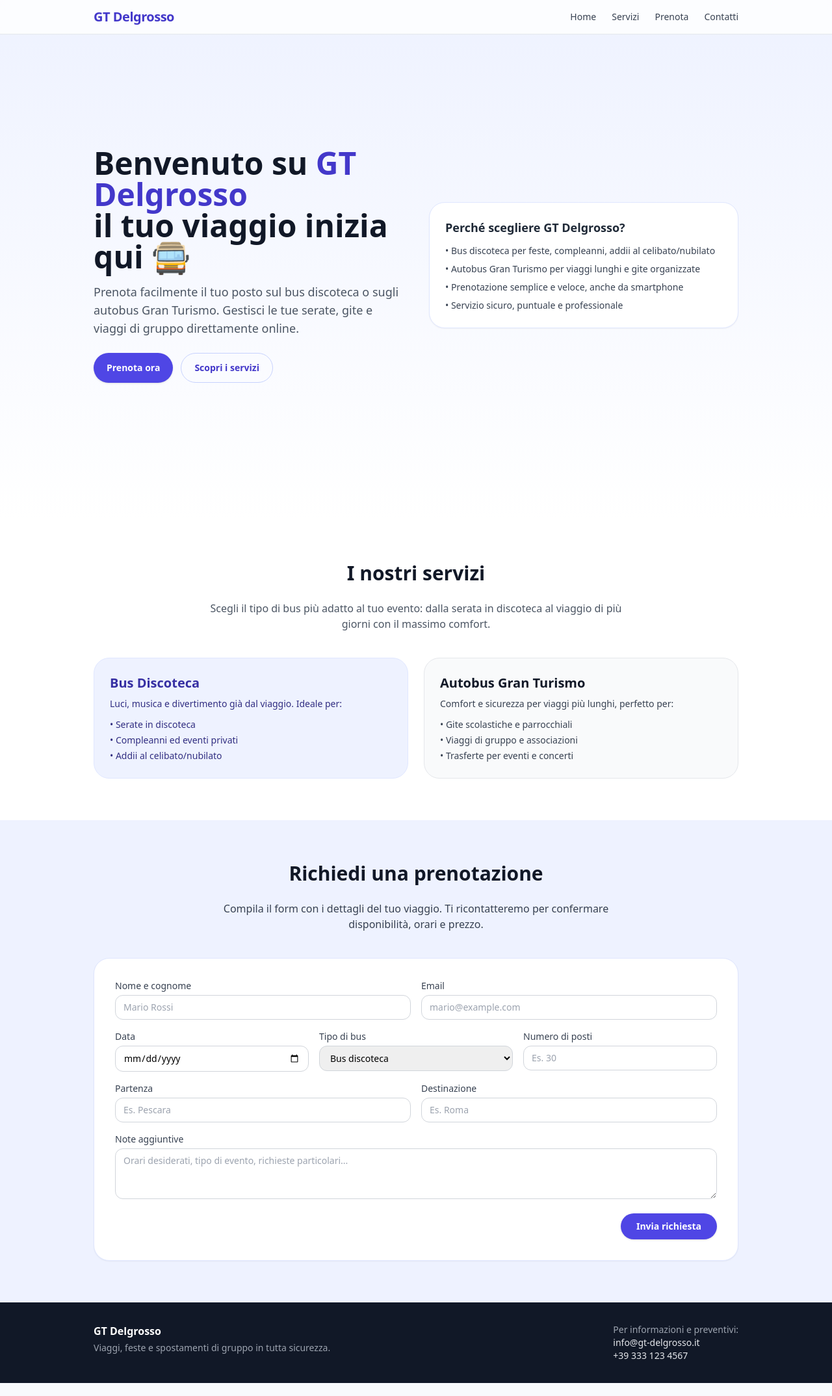
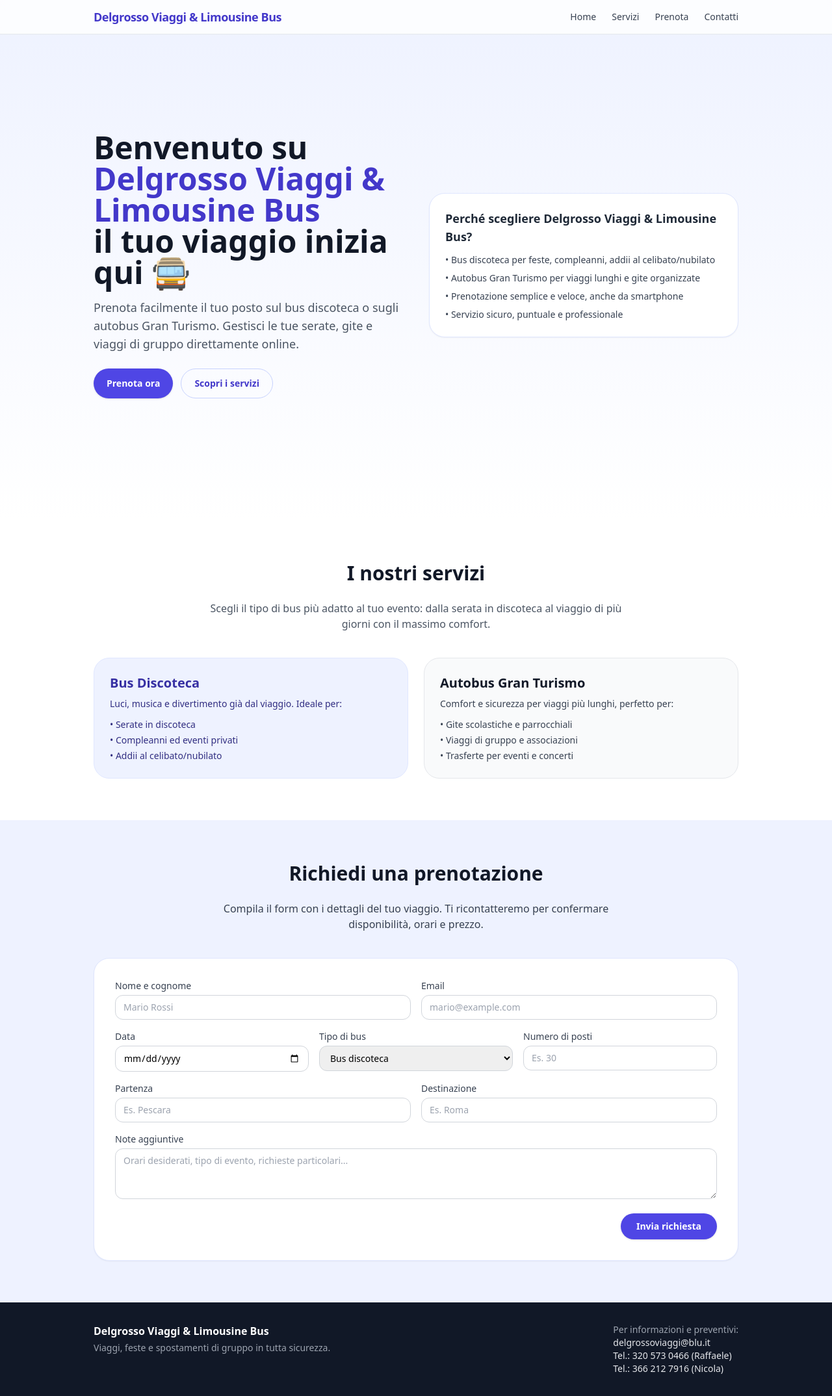
Before and after one commit to delgrossoviaggi/gt-delgrosso-full, a React (Vite) app: page / in a window 1280 px wide. Shown: the whole page at 65% size. Built offline with nearby package versions, Linux system fonts and the light colour scheme.

Commit message:
Update App.jsx

```diff
--- a/src/App.jsx
+++ b/src/App.jsx
@@ -12,10 +12,10 @@ function Navbar() {
     <nav className="fixed top-0 left-0 right-0 bg-white/80 backdrop-blur border-b border-gray-200 z-20">
       <div className="max-w-5xl mx-auto px-4 py-3 flex items-center justify-between">
         <div
-          className="text-xl font-extrabold tracking-tight text-indigo-700 cursor-pointer"
+          className="text-lg font-extrabold tracking-tight text-indigo-700 cursor-pointer"
           onClick={() => handleScroll("top")}
         >
-          GT Delgrosso
+          Delgrosso Viaggi & Limousine Bus
         </div>
 
         <div className="hidden sm:flex gap-6 text-sm font-medium text-gray-700">
@@ -51,7 +51,8 @@ function Hero() {
       <div className="max-w-5xl mx-auto px-4 pt-20 pb-16 flex flex-col md:flex-row items-center gap-10">
         <div className="flex-1">
           <h1 className="text-4xl md:text-5xl font-extrabold text-gray-900 mb-4 leading-tight">
-            Benvenuto su <span className="text-indigo-700">GT Delgrosso</span>
+            Benvenuto su{" "}
+            <span className="text-indigo-700">Delgrosso Viaggi & Limousine Bus</span>
             <br />
             il tuo viaggio inizia qui 🚍
           </h1>
@@ -79,7 +80,7 @@ function Hero() {
         <div className="flex-1 w-full">
           <div className="rounded-3xl border border-indigo-100 bg-white shadow-sm p-6">
             <h2 className="text-lg font-semibold text-gray-800 mb-3">
-              Perché scegliere GT Delgrosso?
+              Perché scegliere Delgrosso Viaggi & Limousine Bus?
             </h2>
             <ul className="space-y-2 text-sm text-gray-700">
               <li>• Bus discoteca per feste, compleanni, addii al celibato/nubilato</li>
@@ -155,7 +156,6 @@ function BookingForm() {
 
   const handleSubmit = (e) => {
     e.preventDefault();
-    // Per ora simuliamo l'invio
     console.log("Richiesta prenotazione:", form);
     alert("Richiesta di prenotazione inviata! (per ora solo di prova 😄)");
     setForm((prev) => ({ ...prev, notes: "" }));
@@ -317,15 +317,23 @@ function Footer() {
     <footer id="contacts" className="bg-gray-900 text-gray-300 py-8">
       <div className="max-w-5xl mx-auto px-4 flex flex-col md:flex-row justify-between gap-4">
         <div>
-          <h3 className="font-semibold text-white mb-1">GT Delgrosso</h3>
+          <h3 className="font-semibold text-white mb-1">
+            Delgrosso Viaggi & Limousine Bus
+          </h3>
           <p className="text-sm text-gray-400">
             Viaggi, feste e spostamenti di gruppo in tutta sicurezza.
           </p>
         </div>
+
         <div className="text-sm text-gray-400">
           <p>Per informazioni e preventivi:</p>
-          <p className="font-medium text-gray-200">info@gt-delgrosso.it</p>
-          <p className="font-medium text-gray-200">+39 333 123 4567</p>
+          <p className="font-medium text-gray-200">delgrossoviaggi@blu.it</p>
+          <p className="font-medium text-gray-200">
+            Tel.: 320 573 0466 (Raffaele)
+          </p>
+          <p className="font-medium text-gray-200">
+            Tel.: 366 212 7916 (Nicola)
+          </p>
         </div>
       </div>
     </footer>
```
